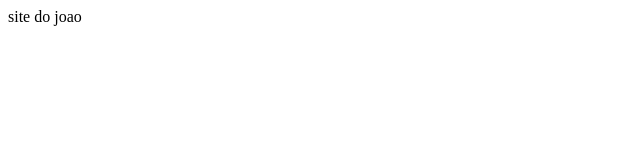
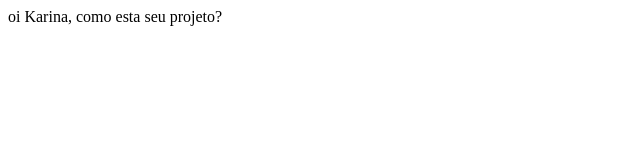
Before and after one commit to joaogeraldomb/joaogeraldomb.github.io, a plain HTML site: page index.html in a window 1280 px wide. Shown: the whole page, without its empty margins (0-640 px from the left). Drawn offline with Linux system fonts and the light colour scheme.

Commit message:
texto do body

```diff
--- a/index.html
+++ b/index.html
@@ -7,6 +7,6 @@
     <title>João Geraldo</title>
 </head>
 <body>
-    site do joao
+    oi Karina, como esta seu projeto?
 </body>
 </html>
```
